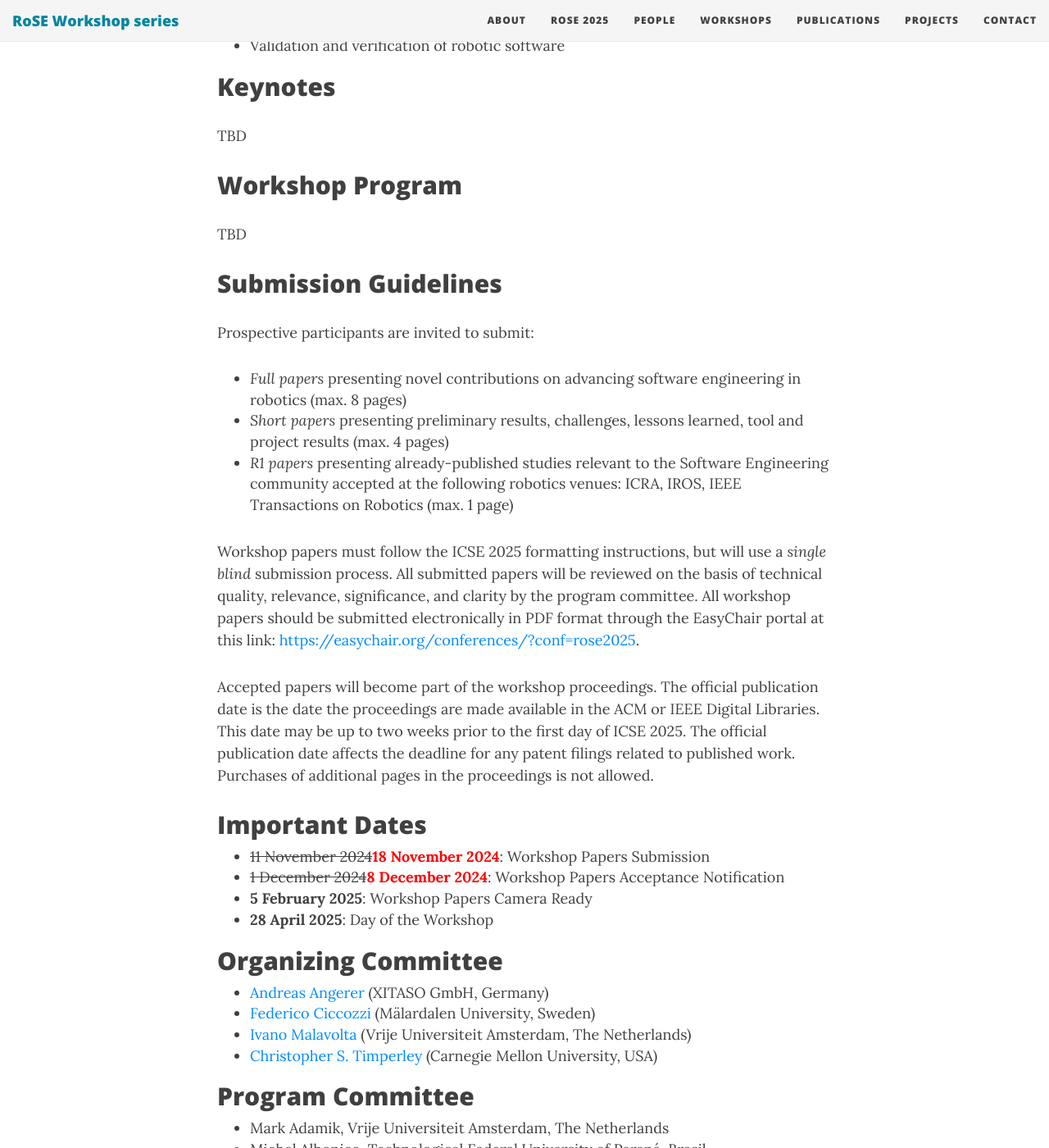
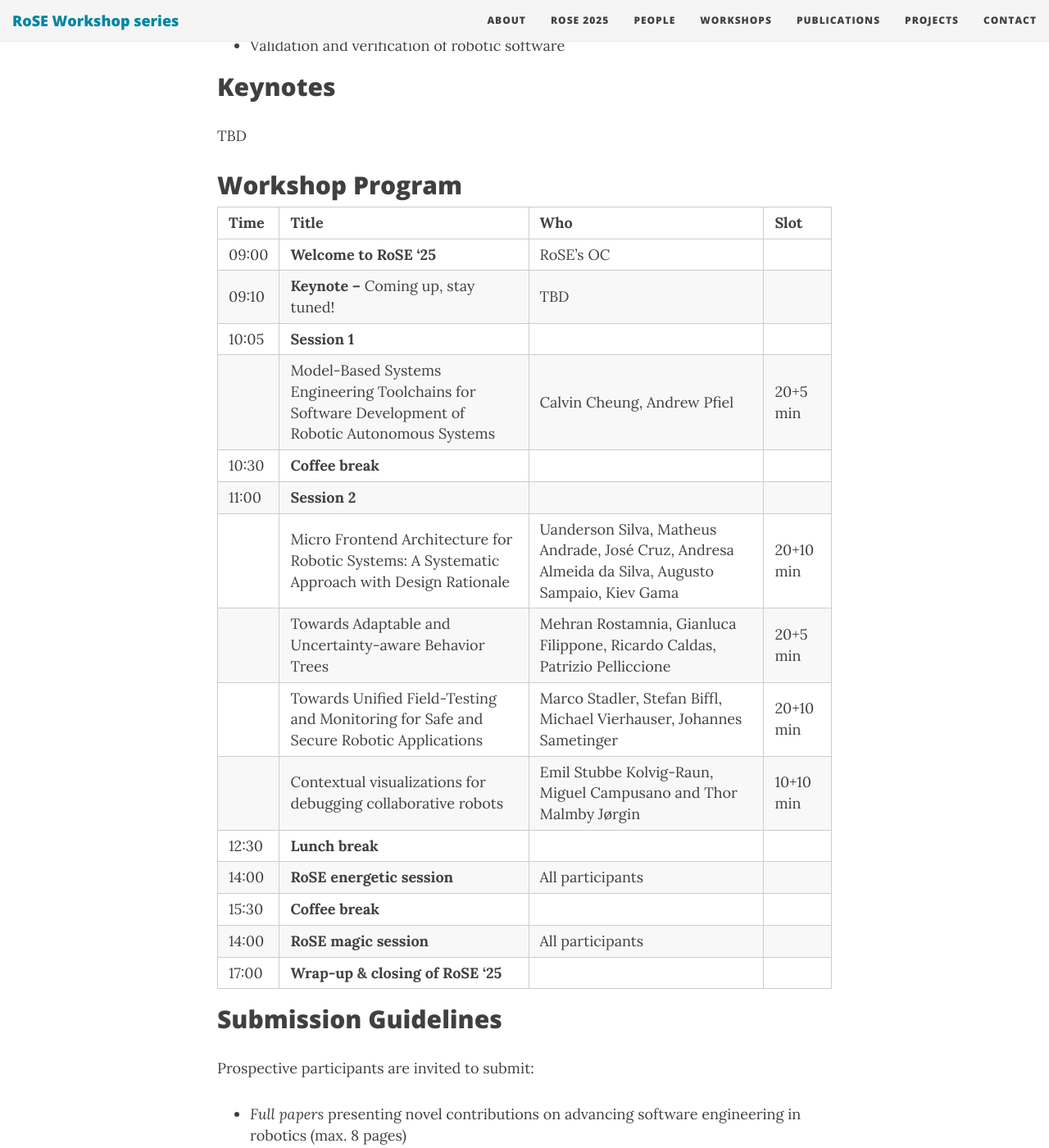
Before and after one commit to rose-workshops/rose-workshops.github.io, a Jekyll site: the page built from rose2025.md, in a window 1280 px wide and 1400 px high, scrolled down 1627 px. Shown: the whole window at 82% size. Built offline with Jekyll 4.4.1, drawn with Linux system fonts in a browser that asks for light colours; nearby versions of some CDN libraries.

Commit message:
Add program

```diff
--- a/rose2025.md
+++ b/rose2025.md
@@ -46,7 +46,23 @@ TBD
 
 ## Workshop Program
 
-TBD
+| Time | Title | Who | Slot |
+| --- |  --- | --- |
+| 09:00 | **Welcome to RoSE '25** | RoSE's OC |
+| 09:10 | **Keynote --** Coming up, stay tuned! | TBD |
+| 10:05 | **Session 1** | |
+| | Model-Based Systems Engineering Toolchains for Software Development of Robotic Autonomous Systems | Calvin Cheung, Andrew Pfiel | 20+5 min |
+| 10:30 | **Coffee break** | |
+| 11:00 | **Session 2** | |
+| | Micro Frontend Architecture for Robotic Systems: A Systematic Approach with Design Rationale | Uanderson Silva, Matheus Andrade, José Cruz, Andresa Almeida da Silva, Augusto Sampaio, Kiev Gama | 20+10 min |
+| | Towards Adaptable and Uncertainty-aware Behavior Trees | Mehran Rostamnia, Gianluca Filippone, Ricardo Caldas, Patrizio Pelliccione |  20+5 min |
+| | Towards Unified Field-Testing and Monitoring for Safe and Secure Robotic Applications | Marco Stadler, Stefan Biffl, Michael Vierhauser, Johannes Sametinger |  20+10 min |
+| | Contextual visualizations for debugging collaborative robots | Emil Stubbe Kolvig-Raun, Miguel Campusano and Thor Malmby Jørgin |  10+10 min |
+| 12:30 | **Lunch break** | |
+| 14:00 | **RoSE energetic session** | All participants |
+| 15:30 | **Coffee break** | |
+| 14:00 | **RoSE magic session** | All participants |
+| 17:00 | **Wrap-up & closing of RoSE '25** | |
 
 ## Submission Guidelines
 
```
